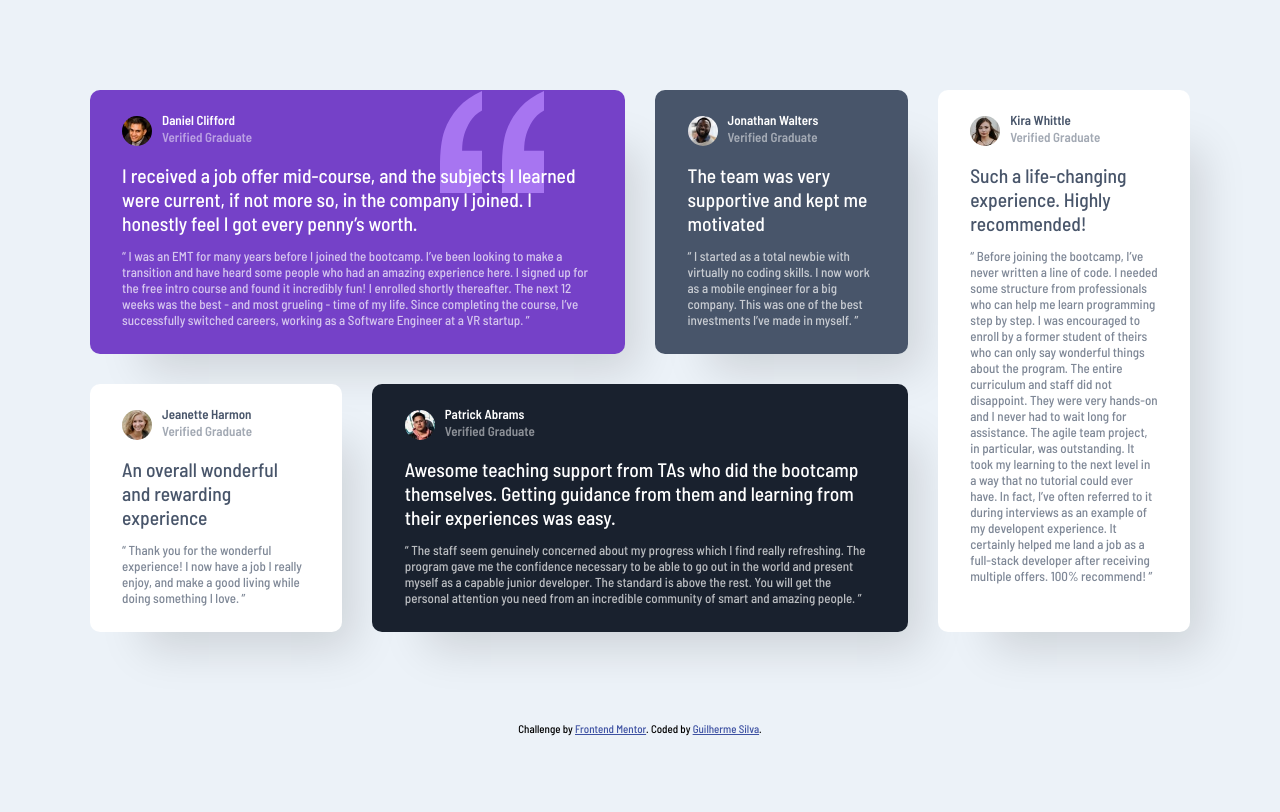
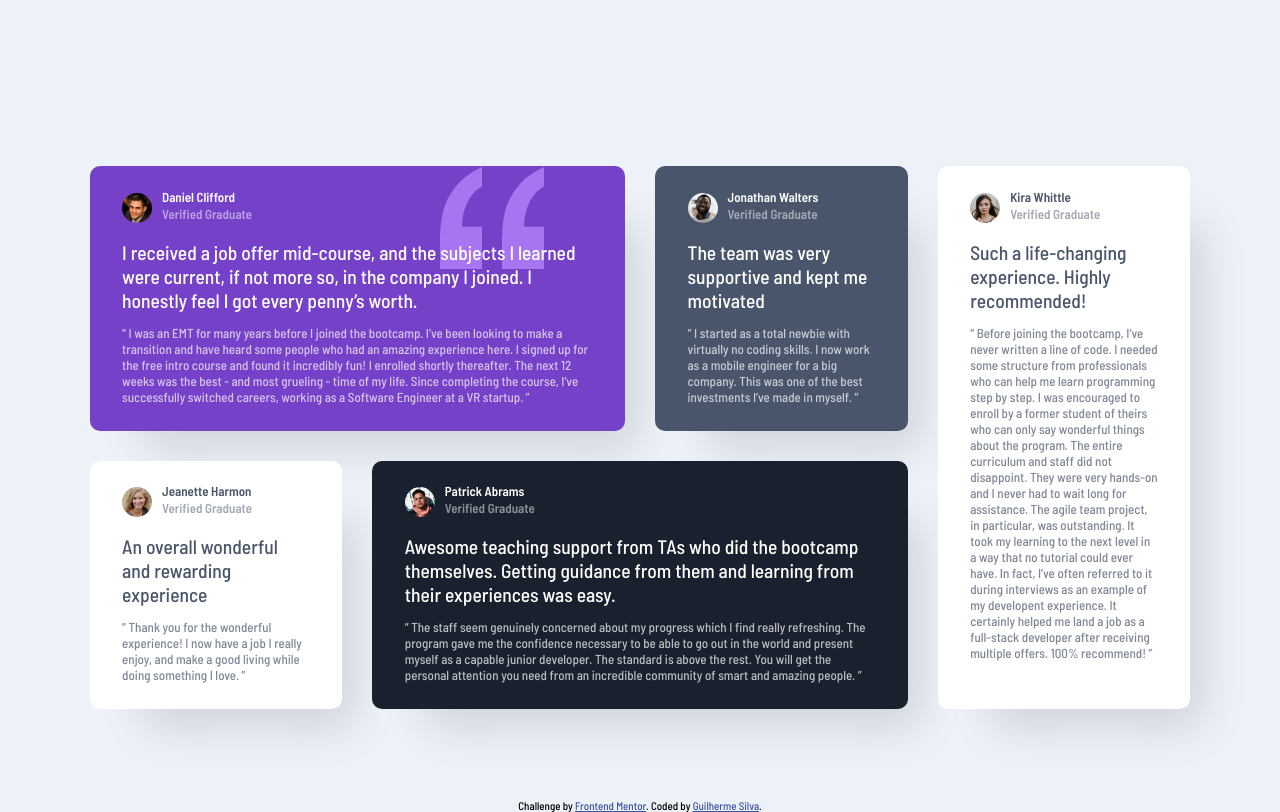
Before and after one commit to glmsilva/grid-testimonial-section, a plain HTML site: page index.html in a window 1280 px wide. Drawn offline with Linux system fonts and the light colour scheme.

Commit message:
add body adjusments

```diff
--- a/css/style.css
+++ b/css/style.css
@@ -119,6 +119,7 @@ body {
 
   body{
     box-sizing: border-box;
+    margin-top: 13%;
   }
   .container {
     grid-template-columns: repeat(4, 1fr);
```
